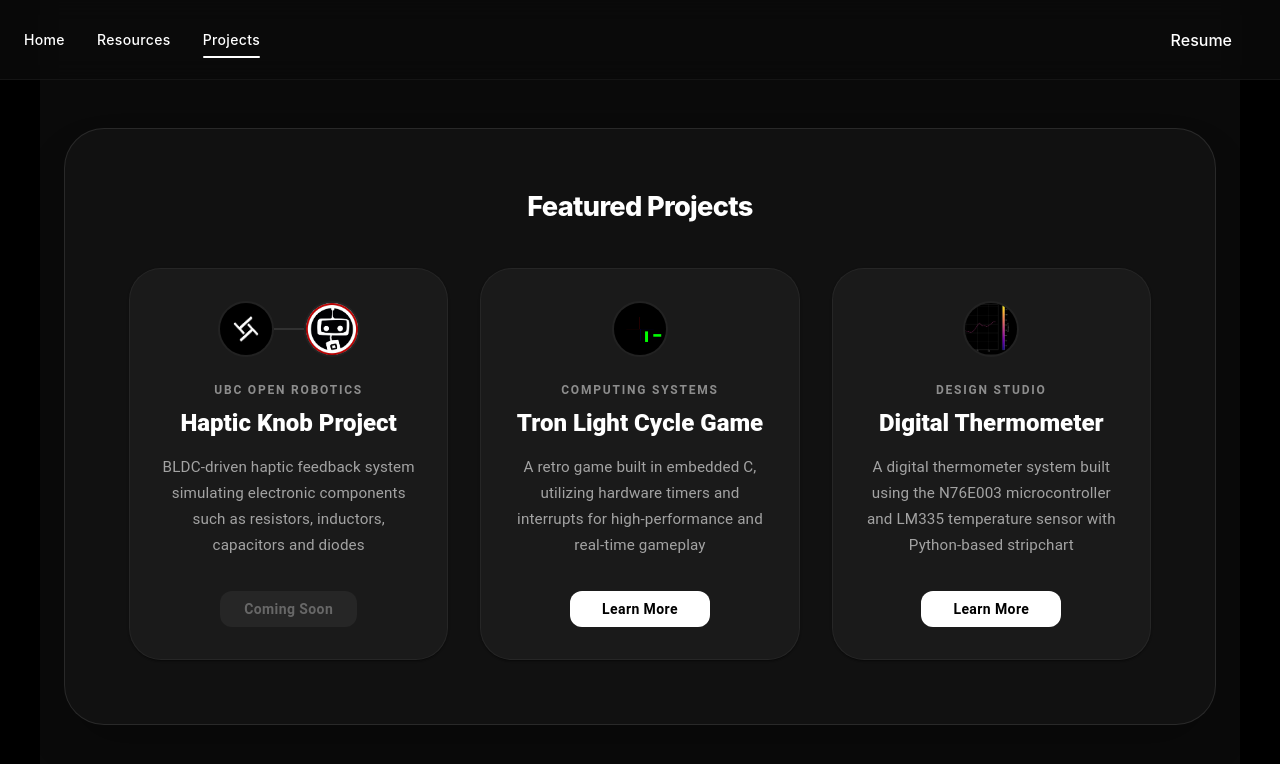
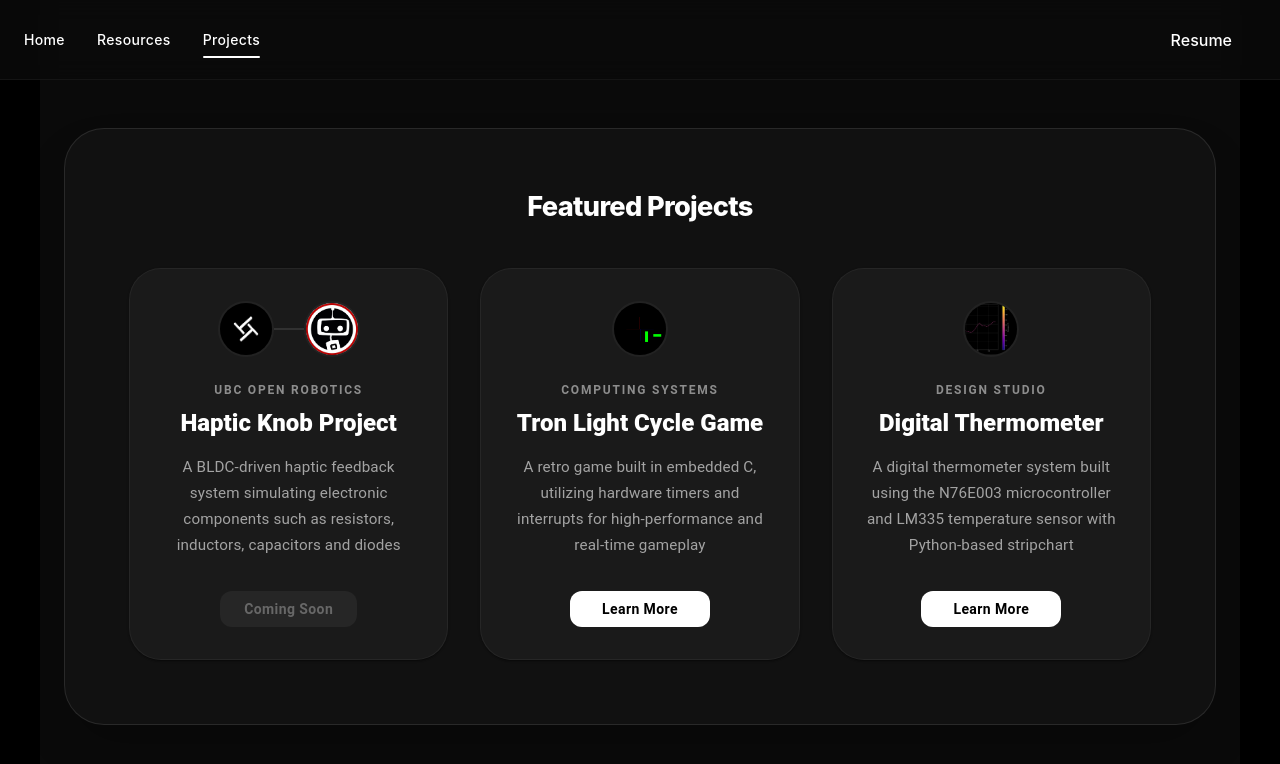
Before and after one commit to ttrieu2025/personal-website, a React (Vite) app: page /projects in a window 1280 px wide. Shown: the top 764 px of the page. Built offline with nearby package versions, Linux system fonts and the light colour scheme.

Commit message:
fix: Update Projects

```diff
--- a/src/Pages/Projects.jsx
+++ b/src/Pages/Projects.jsx
@@ -62,7 +62,7 @@ function Projects() {
                 Haptic Knob Project
               </Typography>
               <Typography sx={{ color: 'rgba(255,255,255,0.6)', lineHeight: 1.7, fontSize: '0.95rem' }}>
-                BLDC-driven haptic feedback system simulating electronic components such as resistors, inductors, capacitors and diodes
+                A BLDC-driven haptic feedback system simulating electronic components such as resistors, inductors, capacitors and diodes
               </Typography>
             </CardContent>
             <CardActions sx={{ p: 4, pt: 0 }}>
```
